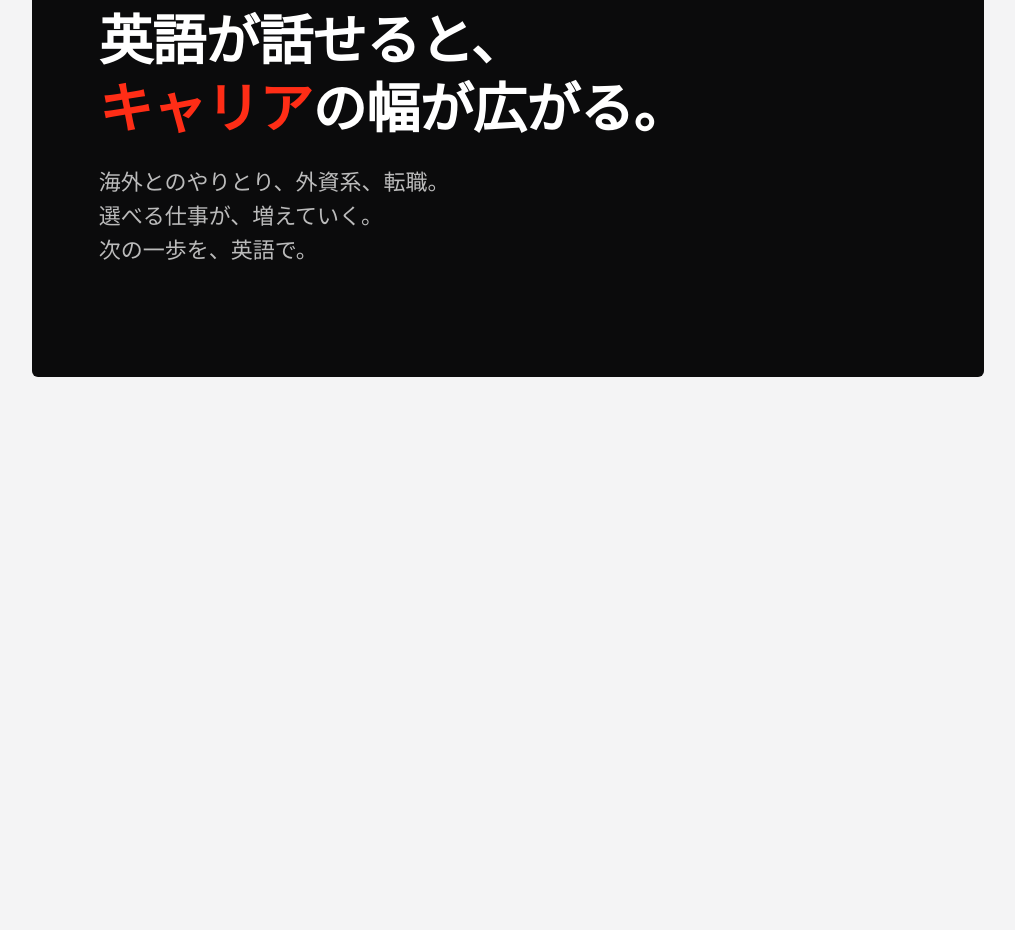
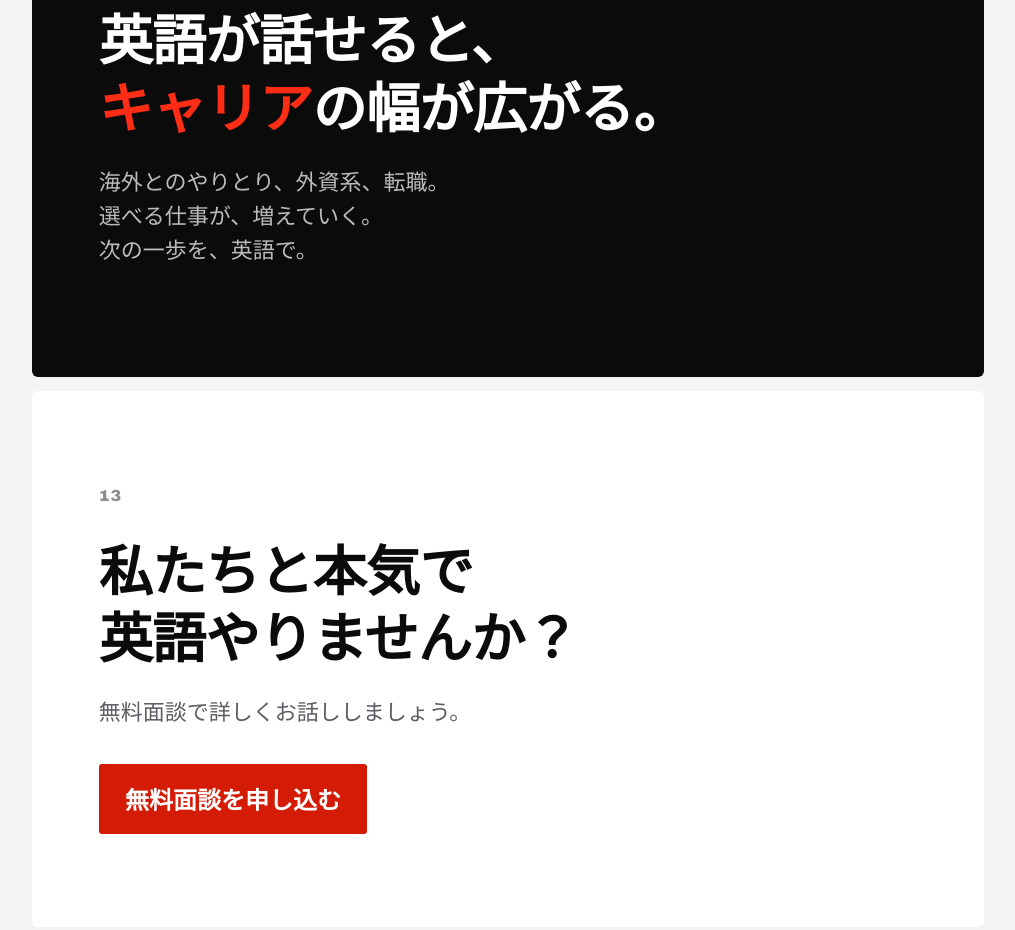
Before and after one commit to Washoi-co/training, a plain HTML site: page howto/index.html in a window 1280 px wide. Shown: the part 7108-8038 px from the top of the page, without its empty margins (248-1263 px from the left). Before the commit the page ends 7541 px from the top, so only its background shows below. Drawn offline with Linux system fonts and the light colour scheme.

Commit message:
howto: last slide invites to the free consultation (LINE)
Co-Authored-By: Claude Opus 5.5 <noreply@anthropic.com>

```diff
--- a/howto/index.html
+++ b/howto/index.html
@@ -34,6 +34,8 @@
 .hw-n{font-family:var(--en);font-weight:900;font-size:clamp(44px,15cqi,124px);line-height:.9;letter-spacing:-.03em;color:var(--accent)}
 .hw-n.ja{font-family:var(--fd);letter-spacing:.02em;margin-top:1cqi}
 .hw-n.xl{font-size:clamp(64px,21cqi,180px)}
+.hw-btn{align-self:flex-start;margin-top:1.4cqi;background:var(--accent2);color:var(--on);text-decoration:none;font-weight:900;font-size:clamp(15px,3.8cqi,24px);border-radius:3px;padding:.7em 1.1em;min-height:44px;display:inline-flex;align-items:center}
+.hw-btn:active{transform:scale(.97)}
 .hw-3{display:grid;grid-template-columns:repeat(3,1fr);gap:2.4cqi}
 .hw-3 div{border-top:2px solid var(--ink);padding-top:1.6cqi;font-size:clamp(10px,2.8cqi,19px);line-height:1.45;color:var(--mute)}
 .hw-3 b{display:block;font-weight:900;font-size:clamp(14px,4.4cqi,34px);color:var(--ink);line-height:1.2;margin-bottom:.3em}
@@ -81,6 +83,8 @@
     <div class="hw dk" data-for="biz"><span class="hw-k"></span><h3>英語が話せると、<br><em>世界</em>が商談の相手になる。</h3><p>会議で、自分の考えを言える。<br>海外の相手と、直接話して決められる。<br>次の一歩を、世界で。</p></div>
     <div class="hw dk" data-for="gen"><span class="hw-k"></span><h3>英語が話せると、<br><em>キャリア</em>の幅が広がる。</h3><p>海外とのやりとり、外資系、転職。<br>選べる仕事が、増えていく。<br>次の一歩を、英語で。</p></div>
     <div class="hw dk" data-for="study"><span class="hw-k"></span><h3>英語が話せると、<br><em>世界</em>とつながる。</h3><p>旅先で、迷わずたずねられる。<br>海の向こうに、友だちができる。<br>毎日の積み重ねが、その日をつくる。</p></div>
+    <!-- 6. 無料面談（2026-11-20 kimi）：全員の最後の1枚。リンクはサイトの「【無料】45分オンライン面談」と同じ（LINE に「予約」） -->
+    <div class="hw"><span class="hw-k"></span><h3>私たちと本気で<br>英語やりませんか？</h3><p>無料面談で詳しくお話ししましょう。</p><a class="hw-btn" href="https://line.me/R/oaMessage/@431enzow/?%E4%BA%88%E7%B4%84" target="_blank" rel="noopener">無料面談を申し込む</a></div>
   </div>
 </main>
 <script>
```
